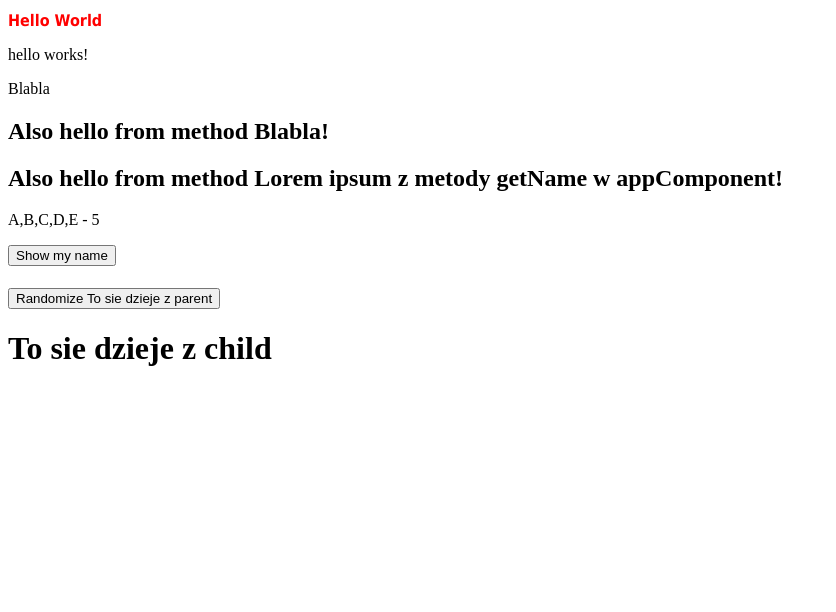
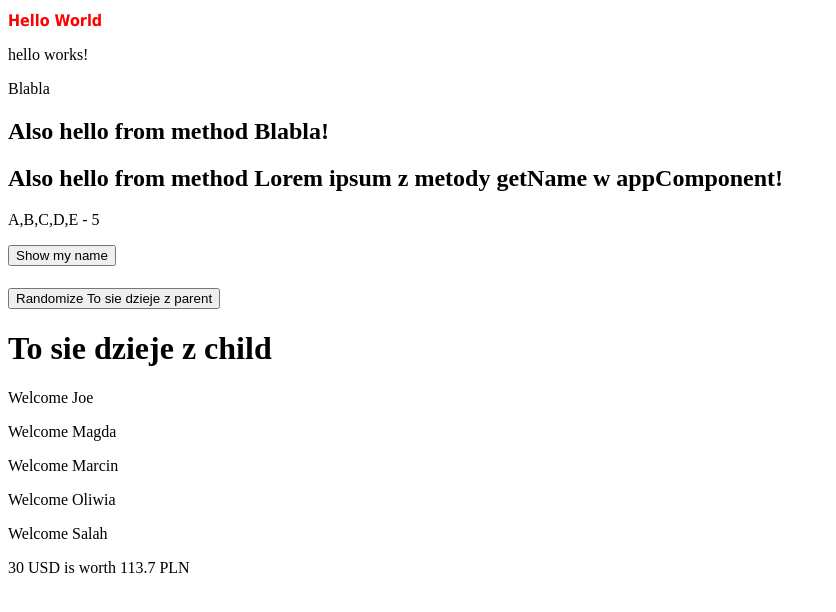
Before and after one commit to hazenite/Angular-course, an Angular app: page / in a window 1280 px wide. Shown: the top 612 px of the page, without its empty margins (0-836 px from the left). Built offline with nearby package versions, Linux system fonts and the light colour scheme.

Commit message:
8# Homework - Dollar Converter

```diff
--- a/src/app/app.component.html
+++ b/src/app/app.component.html
@@ -4,3 +4,13 @@
 <app-name-displayer name="Computer Says No"></app-name-displayer>
 
 <app-parent></app-parent>
+
+<app-welcome who="Joe" />
+<app-welcome who="Magda" />
+<app-welcome who="Marcin" />
+<app-welcome who="Oliwia" />
+<app-welcome who="Salah" />
+
+
+
+<app-dollar-converter [amount] = "30" currency = "PLN" [rate] = "3.79"></app-dollar-converter>
--- /dev/null
+++ b/src/app/dollar-converter/dollar-converter.component.html
@@ -0,0 +1 @@
+<p>{{amount}} USD is worth {{convertToDollars()}} {{currency}}   </p>
--- /dev/null
+++ b/src/app/dollar-converter/dollar-converter.component.ts
@@ -0,0 +1,19 @@
+import { Component, Input } from '@angular/core';
+
+@Component({
+  selector: 'app-dollar-converter',
+  imports: [],
+  templateUrl: './dollar-converter.component.html',
+  styleUrl: './dollar-converter.component.scss',
+})
+export class DollarConverterComponent {
+  @Input() amount: number = 0;
+  @Input() currency: string = '';
+  @Input() rate: number = 0;
+
+  total: null | number = null;
+
+  convertToDollars() {
+    return (this.total = this.amount * this.rate);
+  }
+}
--- a/src/app/welcome/welcome.component.html
+++ b/src/app/welcome/welcome.component.html
@@ -1 +1 @@
-<p>welcome works!</p>
+<p> Welcome {{who}}</p>
--- a/src/app/welcome/welcome.component.ts
+++ b/src/app/welcome/welcome.component.ts
@@ -1,11 +1,11 @@
-import { Component } from '@angular/core';
+import { Component, Input } from '@angular/core';
 
 @Component({
   selector: 'app-welcome',
   imports: [],
   templateUrl: './welcome.component.html',
-  styleUrl: './welcome.component.scss'
+  styleUrl: './welcome.component.scss',
 })
 export class WelcomeComponent {
-
+  @Input() who: string = '';
 }
```
Also changed, not shown: src/app/app.component.ts (+9 -1 lines), src/app/child/child.component.html (line endings or trailing spaces), src/app/dollar-converter/dollar-converter.component.scss (added), 1 other file (tests, documents, lock files or other folders).
